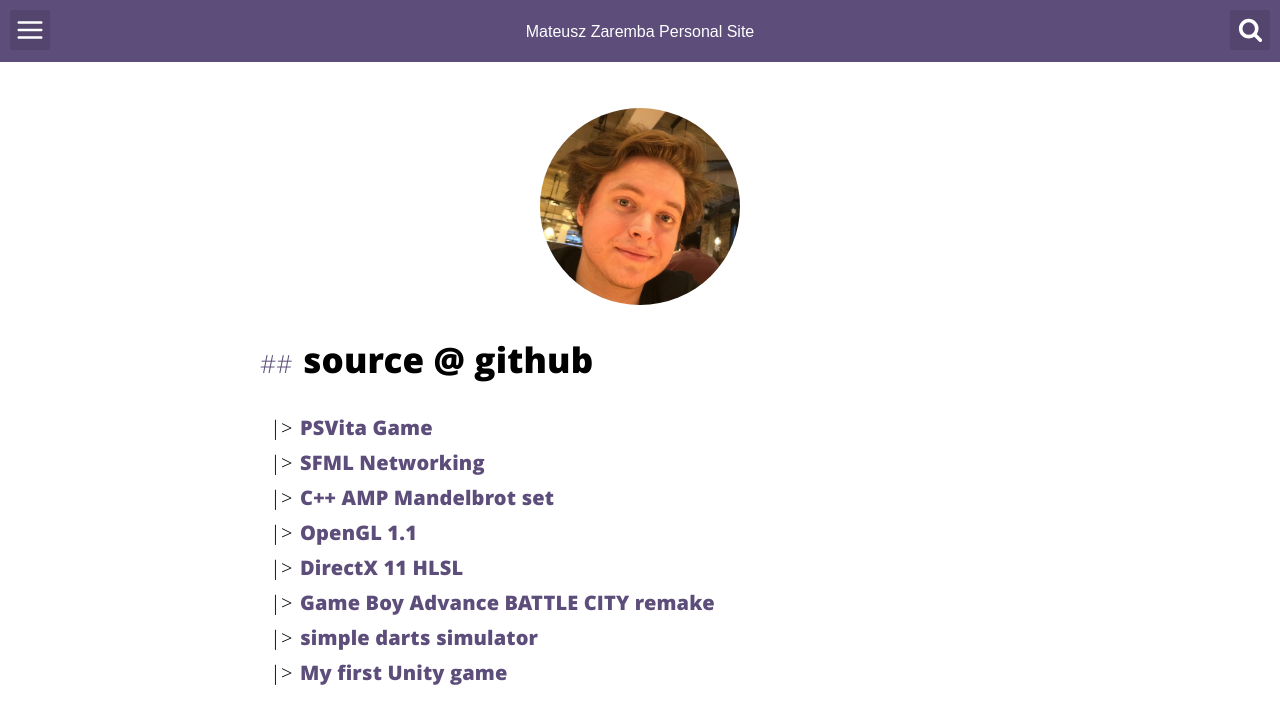
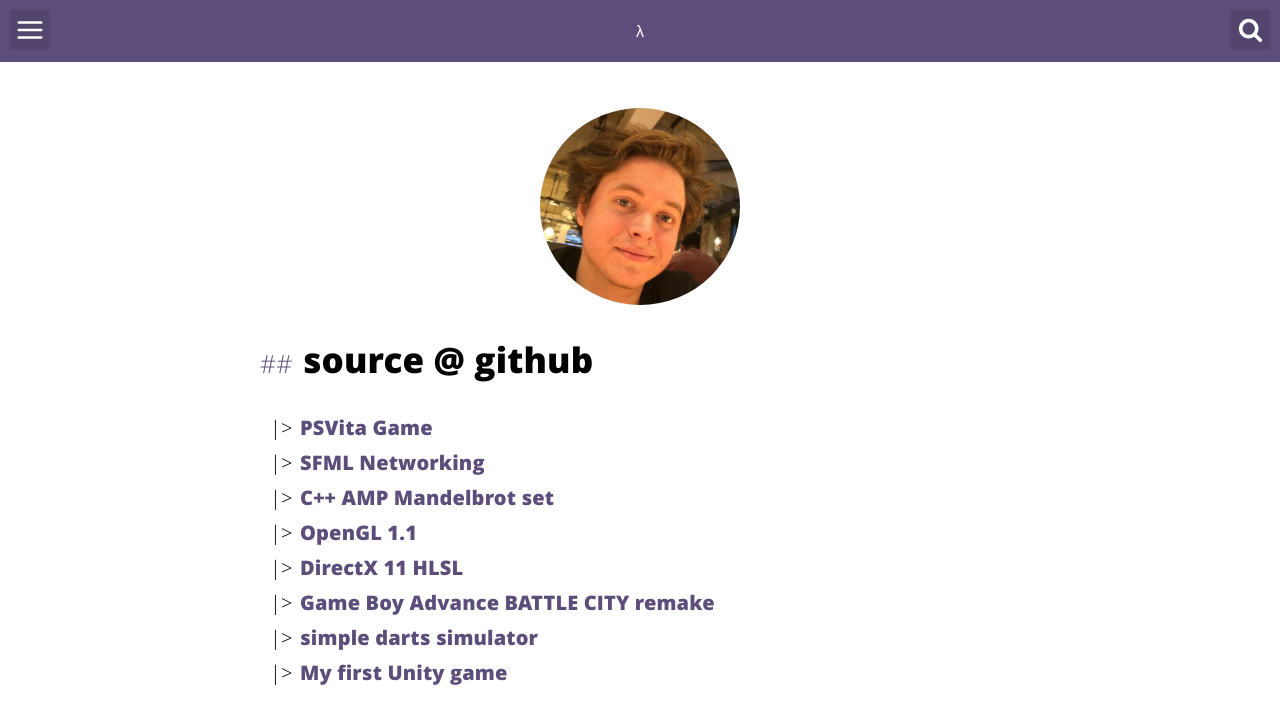
Before and after one commit to matzar/matzar.github.io, a Jekyll site: the page built from about.html, in a window 1280 px wide. Shown: the top 724 px of the page. Built offline with Jekyll 4.4.1, drawn with Linux system fonts in a browser that asks for light colours.

Commit message:
update: header-post.html

```diff
--- a/_includes/header-post.html
+++ b/_includes/header-post.html
@@ -1,4 +1,4 @@
 <header class="header-post">
-   	<p>Mateusz Zaremba Personal Site</p>
+   	<p>λ</p>
     {% include menu-search.html %}
 </header>
```
